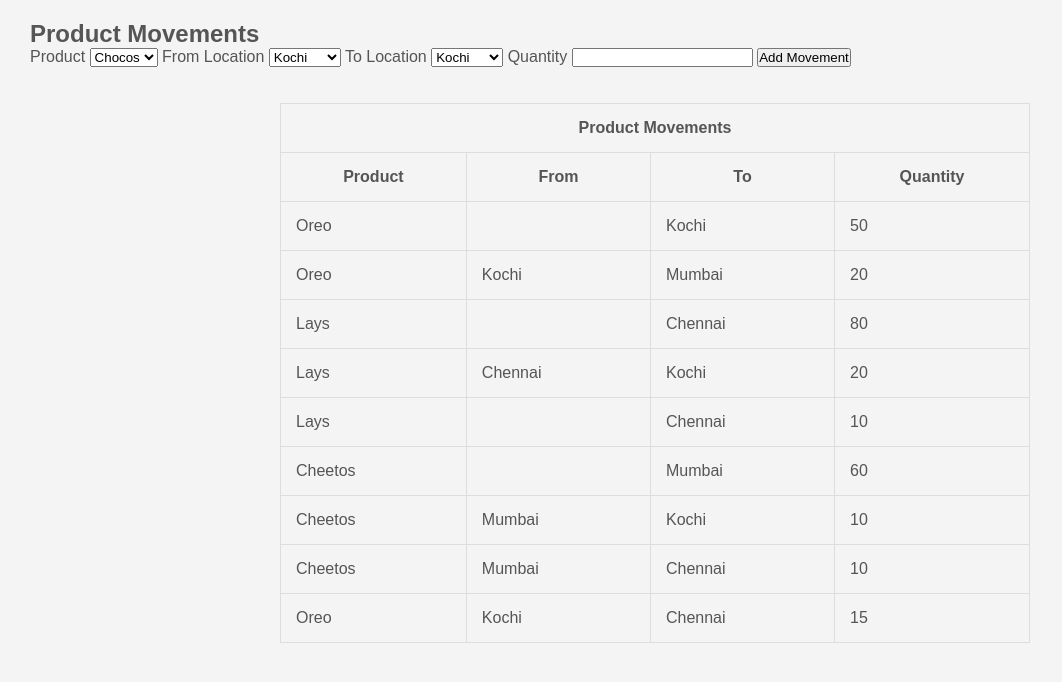
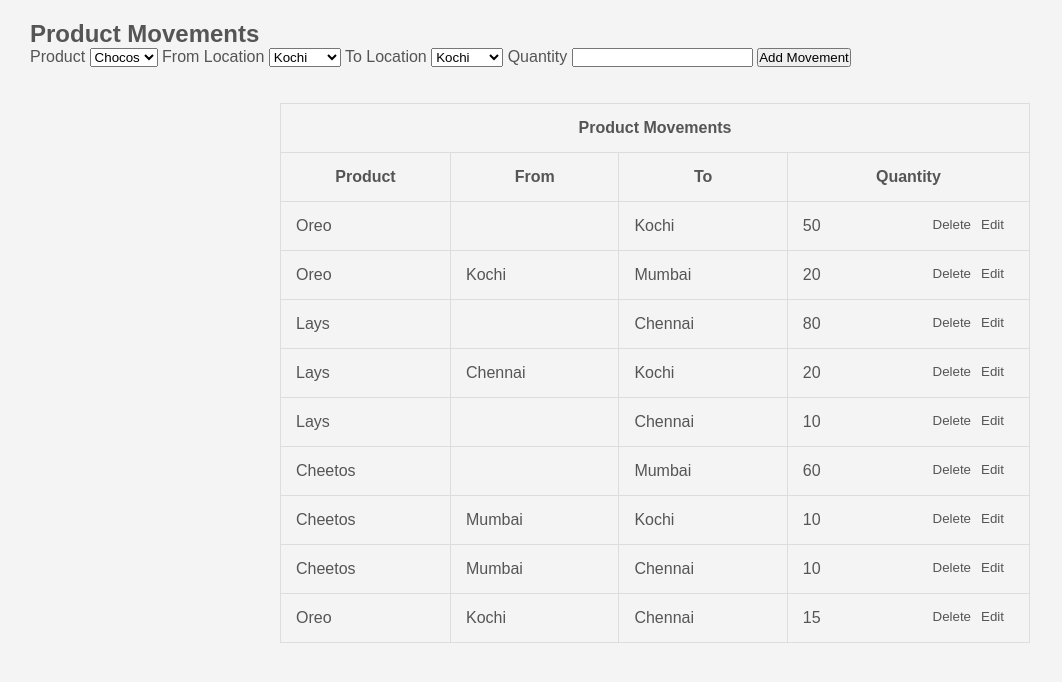
Before and after one commit to GangaManoj/Flask-Test-for-Frappe, a Flask app: page /movements in a window 1280 px wide. Shown: the part 98-780 px from the top of the page, without its empty margins (0-1062 px from the left). Run offline with Flask 2, Linux system fonts and the light colour scheme; data comes from the database, SQL or seed files in the repository.

Commit message:
Fully working code

```diff
--- a/forms.py
+++ b/forms.py
@@ -12,7 +12,7 @@ class LocationForm(FlaskForm):
 
 class MovementForm(FlaskForm):
     product = SelectField("Product", choices = [])
-    from_location = SelectField("From Location", choices = [])
-    to_location = SelectField("To Location", choices = [])
+    from_location = SelectField("From Location", coerce=int)
+    to_location = SelectField("To Location", coerce=int)
     quantity = StringField("Quantity", validators=[DataRequired()])
     add_movement = SubmitField("Add Movement")
--- a/models.py
+++ b/models.py
@@ -4,25 +4,17 @@ from datetime import datetime
 class Product(db.Model):
     id = db.Column(db.Integer, primary_key=True)
     name = db.Column(db.String(50), unique=True, nullable=False)
-    product_movements = db.relationship('Movement', backref='item', lazy=True)
-
-    def __repr__(self):
-        return f"{self.name} added."
+    moved_product = db.relationship('Movement', backref='item', lazy=True)
 
 class Location(db.Model):
     id = db.Column(db.Integer, primary_key=True)
     name = db.Column(db.String(50), unique=True, nullable=False)
-    #changes_in_location = db.relationship('Movement', backref='location', lazy=True)
     from_loc = db.relationship('Movement', backref='to', lazy=True, primaryjoin='Movement.from_location_id == Location.id')
     to_loc = db.relationship('Movement', backref='from', lazy=True, primaryjoin='Movement.to_location_id == Location.id')
 
-
-    def __repr__(self):
-        return f"{self.location} added."
-
 class Movement(db.Model):
     id = db.Column(db.Integer, primary_key=True)
-    product_id = db.Column(db.Integer, db.ForeignKey('product.id'))
+    product_id = db.Column(db.Integer, db.ForeignKey('product.id'), nullable=False)
     product = db.Column(db.String(50), nullable=False)
     from_location_id = db.Column(db.Integer, db.ForeignKey('location.id'))
     from_location = db.Column(db.String(50))
@@ -31,13 +23,8 @@ class Movement(db.Model):
     quantity = db.Column(db.Integer, nullable=False)
     timestamp = db.Column(db.DateTime, nullable=False, default=datetime.utcnow)
 
-    def __repr__(self):
-        return f"{self.quantity} units of {self.product} moved from {self.from_location} to {self.to_location} at {self.timestamp}."
-
 class Balance(db.Model):
     id = db.Column(db.Integer, primary_key=True)
     product = db.Column(db.String(50), nullable=False)
     location = db.Column(db.String(50), nullable=False)
-    #qty_added = db.Column(db.Integer)
-    #qty_subtracted = db.Column(db.Integer)
     balance = db.Column(db.Integer)
--- a/routes.py
+++ b/routes.py
@@ -41,6 +41,16 @@ def products():
 
 @app.route('/locations', methods=['GET','POST'])
 def locations():
+    # flag = True
+    # locations = Location.query.all()
+    # for location in locations:
+    #     if location.name == "None":
+    #         flag = False
+    # if flag:
+    #     l = Location(name = "None")
+    #     db.session.add(l)
+    #     db.session.commit()
+
     form = LocationForm()
     if form.validate_on_submit():
         l = Location(name = form.location.data)
@@ -55,21 +65,36 @@ def locations():
 @app.route('/movements', methods=['GET','POST'])
 def movements():
     form = MovementForm()
+    form.product.choices = [(product.id,product.name) for product in Product.query.all()]
+
+    flag = True
+    locations = Location.query.all()
+    for location in locations:
+        if location.name == "None":
+            flag = False
+    if flag:
+        l = Location(name = "None")
+        db.session.add(l)
+        db.session.commit()
+    form.from_location.choices = [(location.id,location.name) for location in Location.query.all()]
+    form.to_location.choices = [(location.id,location.name) for location in Location.query.all()]
+
     if form.validate_on_submit():
         product = Product.query.filter_by(id=form.product.data).first()
         from_location = Location.query.filter_by(id=form.from_location.data).first()
         to_location = Location.query.filter_by(id=form.to_location.data).first()
-        m = Movement(product = product.name, from_location = from_location.name, to_location = to_location.name, quantity = form.quantity.data)
-        db.session.add(m)
-        db.session.commit()
+        if int((Balance.query.filter_by(product = product.name).filter_by(location = from_location.name).first()).balance) < int(form.quantity.data) and from_location.name != "":
+           flash("Invalid movement. Quantity of the product is insufficient.")
+        else:
+            m = Movement(product_id = product.id, product = product.name, from_location_id = from_location.id, from_location = from_location.name, to_location_id = to_location.id, to_location = to_location.name, quantity = form.quantity.data)
+            db.session.add(m)
+            db.session.commit()
+            flash("A new product movement has been added!")
         movements = Movement.query.all()
         products = Product.query.all()
         locations = Location.query.all()
         return render_template('movements.html', movements=movements, products=products, locations=locations, form=form)
 
-    form.product.choices = [(product.id,product.name) for product in Product.query.all()]
-    form.from_location.choices = [(location.id,location.name) for location in Location.query.all()]
-    form.to_location.choices = [(location.id,location.name) for location in Location.query.all()]
     movements = Movement.query.all()
     products = Product.query.all()
     locations = Location.query.all()
@@ -81,6 +106,9 @@ def edit_product(product_id):
     form = ProductForm()
     if form.validate_on_submit():
         product.name = form.product.data
+        movements = Movement.query.filter_by(product_id=product_id).all()
+        for movement in movements:
+            movement.product = form.product.data
         db.session.commit()
         flash('The product has been edited!', 'success')
         return redirect(url_for('products'))
@@ -89,12 +117,83 @@ def edit_product(product_id):
     edit_button = True
     return render_template('products.html',form=form, edit_button=edit_button)
 
+@app.route('/locations/<int:location_id>/edit', methods=['GET', 'POST'])
+def edit_location(location_id):
+    location = Location.query.get_or_404(location_id)
+    form = LocationForm()
+    if form.validate_on_submit():
+        location.name = form.location.data
+        movements = Movement.query.filter((Movement.from_location_id == location_id) | (Movement.to_location_id == location_id)).all()
+        for movement in movements:
+            if movement.from_location_id == location_id:
+                movement.from_location = form.location.data
+            else:
+                movement.to_location = form.location.data
+        db.session.commit()
+        flash('The location has been edited!', 'success')
+        return redirect(url_for('locations'))
+    elif request.method == 'GET':
+        form.location.data = location.name
+    edit_button = True
+    return render_template('locations.html', form=form, edit_button=edit_button)
+
+@app.route('/movements/<int:movement_id>/edit', methods=['GET', 'POST'])
+def edit_movement(movement_id):
+    movement = Movement.query.get_or_404(movement_id)
+    form = MovementForm()
+    # if form.validate_on_submit():
+    if request.method == 'POST':
+        # request.get['name']
+        product = Product.query.filter_by(id=form.product.data).first()
+        from_location = Location.query.filter_by(id=form.from_location.data).first()
+        to_location = Location.query.filter_by(id=form.to_location.data).first()
+        if int((Balance.query.filter_by(product = product.name).filter_by(location = from_location.name).first()).balance) < int(form.quantity.data) and from_location.name != "":
+           flash("Invalid movement. Quantity of the product is insufficient.")
+        else:
+            movement.product_id = product.id
+            movement.product = product.name
+            movement.from_location_id = from_location.id
+            movement.from_location = from_location.name
+            movement.to_location_id = to_location.id
+            movement.to_location = to_location.name
+            movement.quantity = form.quantity.data
+            db.session.commit()
+            flash('The product movement has been edited!', 'success')
+        return redirect(url_for('movements'))
+    elif request.method == 'GET':
+        form.product.choices = [(product.id,product.name) for product in Product.query.all()]
+        form.from_location.choices = [(location.id,location.name) for location in Location.query.all()]
+        form.to_location.choices = [(location.id,location.name) for location in Location.query.all()]
+        form.quantity.data = movement.quantity
+    edit_button = True
+    return render_template('movements.html',form=form, edit_button=edit_button)
+
 @app.route('/products/<int:product_id>/delete', methods=['GET', 'POST'])
 def delete_product(product_id):
     product = Product.query.get_or_404(product_id)
+    movements = Movement.query.filter_by(product_id=product_id).all()
+    for movement in movements:
+        db.session.delete(movement)
     db.session.delete(product)
-    movements = Movement.query.filter_by(product_id=product_id).all()
-    db.session.delete(movements)
     db.session.commit()
     flash('The product has been deleted!', 'success')
     return redirect(url_for('products'))
+
+@app.route('/locations/<int:location_id>/delete', methods=['GET', 'POST'])
+def delete_location(location_id):
+    location = Location.query.get_or_404(location_id)
+    movements = Movement.query.filter((Movement.from_location_id == location_id) | (Movement.to_location_id == location_id)).all()
+    for movement in movements:
+        db.session.delete(movement)
+    db.session.delete(location)
+    db.session.commit()
+    flash('The location has been deleted!', 'success')
+    return redirect(url_for('locations'))
+
+@app.route('/movements/<int:movement_id>/delete', methods=['GET', 'POST'])
+def delete_movement(movement_id):
+    movement = Movement.query.get_or_404(movement_id)
+    db.session.delete(movement)
+    db.session.commit()
+    flash('The product movement has been deleted!', 'success')
+    return redirect(url_for('movements'))
--- a/static/main.css
+++ b/static/main.css
@@ -56,7 +56,7 @@ header{
 
 table, td, th {
     border: 1px solid #ddd;
-    text-align: left;
+    /*text-align: left;*/
 }
 
 table {
@@ -70,9 +70,9 @@ th, td {
     padding: 15px;
 }
 
-th{
+/*th{
     text-align: center;
-}
+}*/
 
 tr:hover{
     color: coral;
@@ -93,10 +93,17 @@ tr:hover{
 }
 
 .editLink{
-    text-align: right;
+    float: right;
     text-decoration: none;
     color: #555555;
     font-size: smaller;
+    padding-right: 10px;
+}
+
+.editLink::after {
+    clear: both;
+    content: "";
+    display: table;
 }
 
 .editLink a:hover{
--- a/templates/movements.html
+++ b/templates/movements.html
@@ -4,8 +4,8 @@
     <h2>
         Product Movements
     </h2>
-    <form action="{{ url_for('movements') }}" method="POST">
-        {{ form.csrf_token }}
+    <form action="" method="POST">
+        {{ form.hidden_tag() }}
         {{ form.product.label }}
         {{ form.product }}
         {{ form.from_location.label }}
@@ -14,11 +14,25 @@
         {{ form.to_location }}
         {{ form.quantity.label }}
         {{ form.quantity }}
+        {% if edit_button %}
+            <input type="submit" value="Edit Movement">
+        {% else %}
             {{ form.add_movement }}
+        {% endif %}
     </form>
 
     <br><br>
+    {% with messages = get_flashed_messages() %}
+        {% if messages %}
+            <div class="flash">
+                {% for msg in messages %}
+                    <p>{{msg}}</p>
+                {% endfor %}
+            </div>
+        {% endif %}
+    {% endwith %}
 
+    {% if movements %}
         <table>
             <thead>
                 <tr id="tableName">
@@ -37,9 +51,10 @@
                         <td> {{ movement.product }} </td>
                         <td> {{ movement.from_location }} </td>
                         <td> {{ movement.to_location }} </td>
-                    <td> {{ movement.quantity }} </td>
+                        <td> {{ movement.quantity }} <a class="editLink" href="{{ url_for('edit_movement', movement_id=movement.id) }}">Edit</a><a class="editLink" href="{{ url_for('delete_movement', movement_id=movement.id) }}">Delete</a></td>
                     </tr>
                 {% endfor %}
             </tbody>
         </table>
+    {% endif %}
 {% endblock %}
```
Also changed, not shown: templates/balance.html (+6 -1 lines), templates/locations.html (+10 -2 lines), templates/products.html (line endings or trailing spaces). Lines whose indentation alone changed are shown as unchanged.
